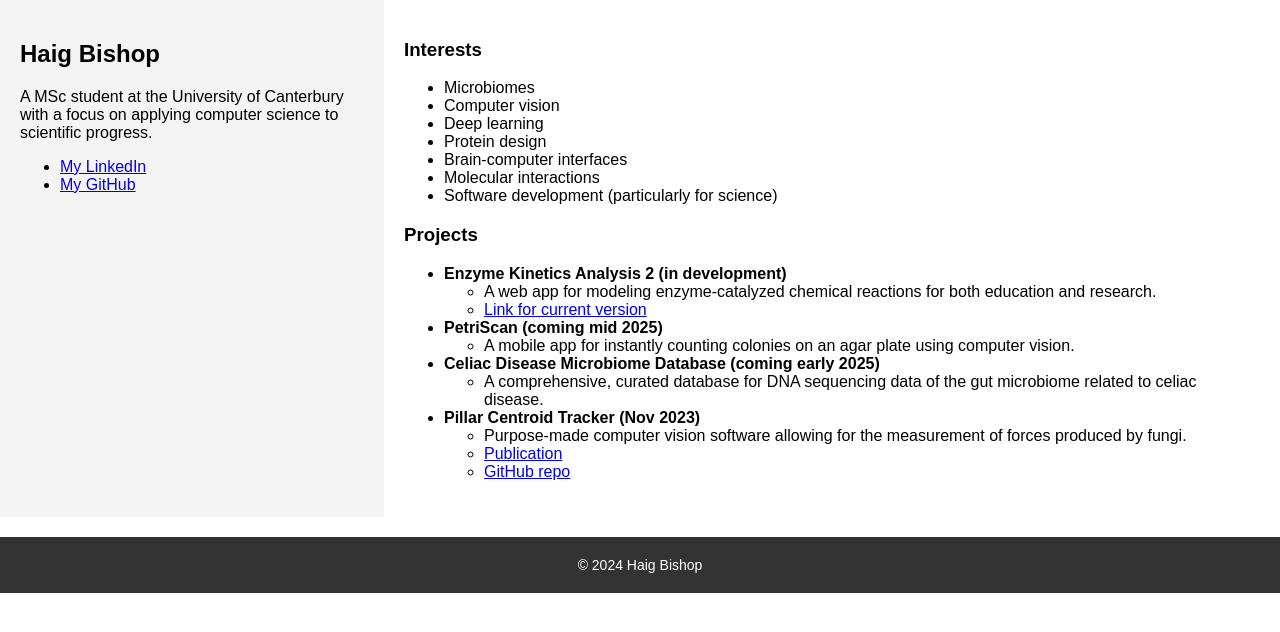
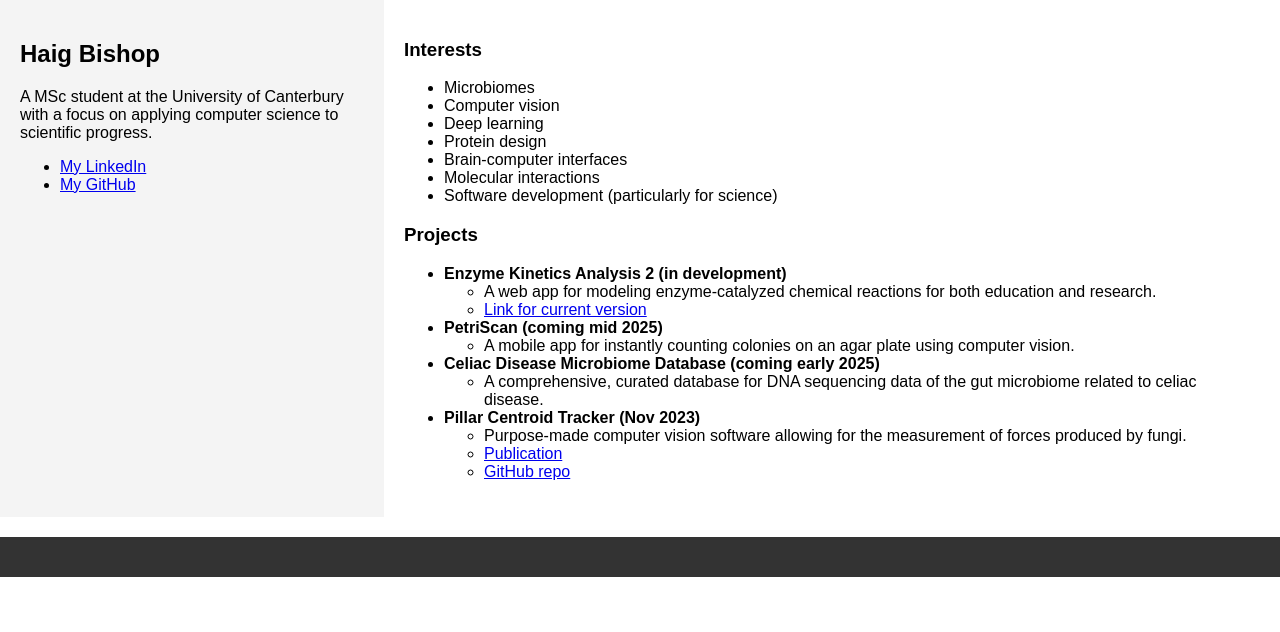
Before and after one commit to HaigBishop/HaigBishop.github.io, a Jekyll site: the page built from index.md, in a window 1280 px wide. Shown: the top 632 px of the page. Built offline with Jekyll 4.4.1, drawn with Linux system fonts in a browser that asks for light colours.

Commit message:
Update _config.yml

```diff
--- a/_config.yml
+++ b/_config.yml
@@ -26,7 +26,3 @@ author:
     - label: "My GitHub"
       url: "https://github.com/HaigBishop/"
   portrait: "/assets/images/haig_portrait.jpg"
-
-# Footer
-footer:
-  content: "© 2024 Haig Bishop"
```
